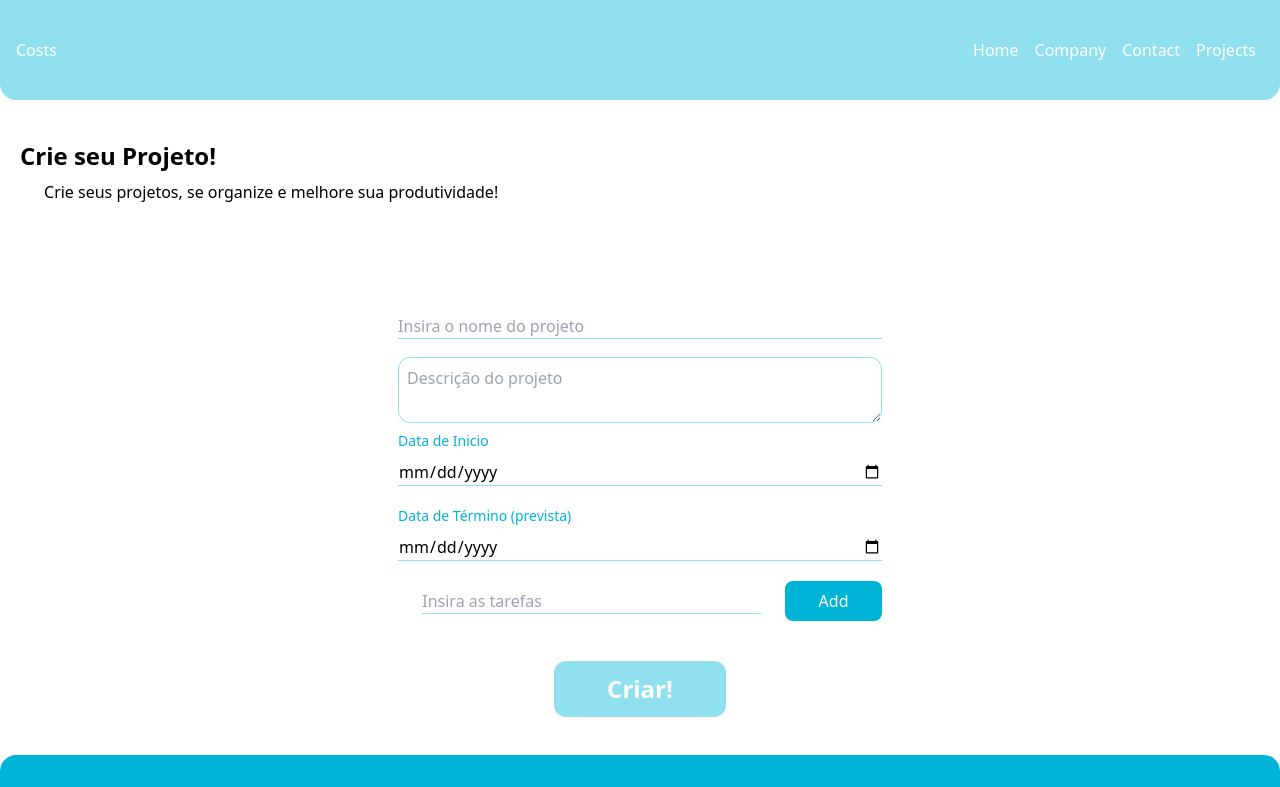
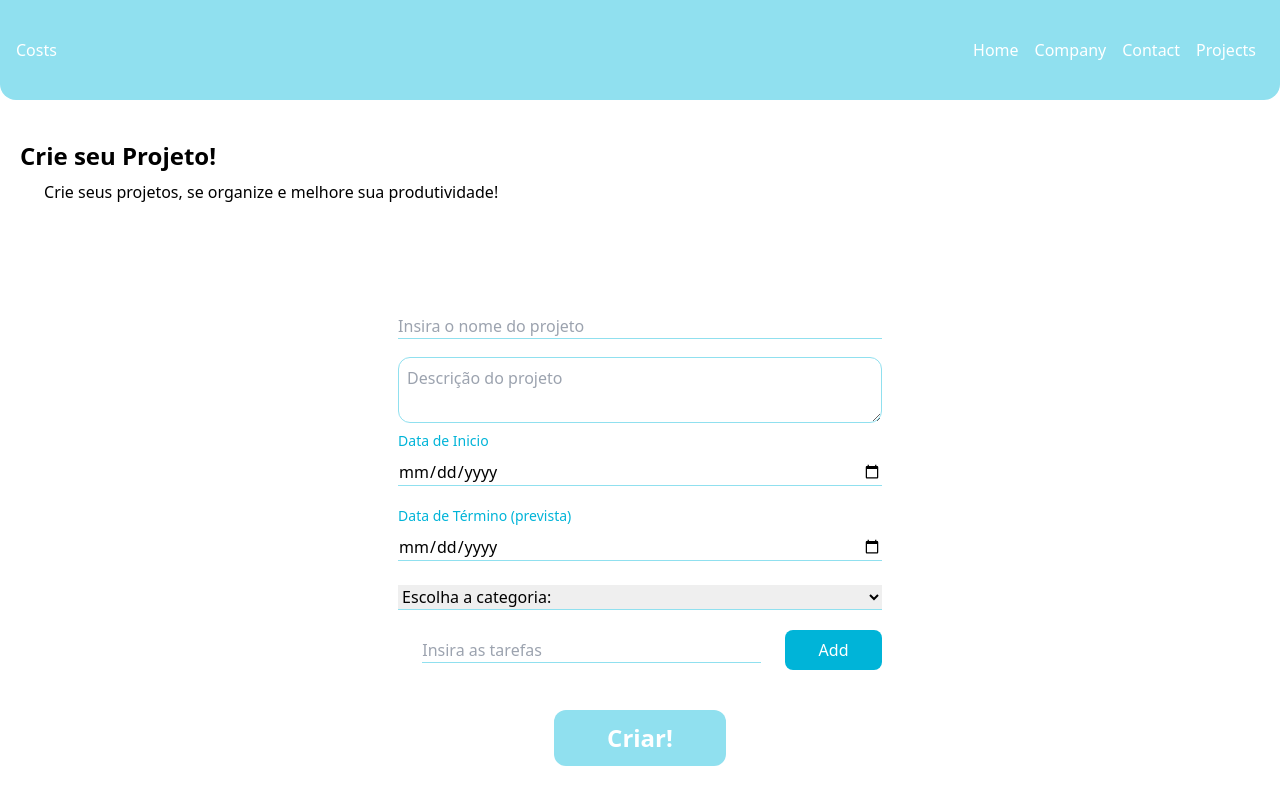
Before and after one commit to YannGabriel/TeskiFy, a React (Create React App) app: page /newproject in a window 1280 px wide. Shown: the top 787 px of the page. Built offline with nearby package versions, Linux system fonts and the light colour scheme.

Commit message:
create api file

```diff
--- /dev/null
+++ b/db.json
@@ -0,0 +1,21 @@
+{
+  "projects": [],
+  "categories": [
+    {
+      "id": 1,
+      "name": "Web Development"
+    },
+    {
+      "id": 2,
+      "name": "Data Base Development"
+    },
+    {
+      "id": 3,
+      "name": "Ui/Ux Development"
+    },
+    {
+      "id": 1,
+      "name": "Project Struture"
+    }
+  ]
+}
--- a/package.json
+++ b/package.json
@@ -23,6 +23,7 @@
   },
   "scripts": {
     "start": "react-scripts start",
+    "backend": "json-server --watch db.json --port 5000",
     "build": "react-scripts build",
     "test": "react-scripts test",
     "eject": "react-scripts eject"
--- a/src/Form/form.tsx
+++ b/src/Form/form.tsx
@@ -2,6 +2,7 @@
 import { useState } from "react";
 import { TiDelete } from "react-icons/ti";
 import { Input } from "./input";
+import { Select } from "./select";
 
 
 export const ProjectForm = () => {
@@ -24,6 +25,8 @@ export const ProjectForm = () => {
     setTasks((prevTasks) => prevTasks.filter((task) => task.id !== idToRemove)); // Filtra a tarefa com o idToRemove
   };
 
+  const [categories, setCategories] = useState([])
+
   return (
     <form className="mt-[5%] lg:w-[60%] lg:m-auto lg:mt-[5%] p-[3%]">
       <Input type="text" placeholder="Insira o nome do projeto" />
@@ -44,6 +47,10 @@ export const ProjectForm = () => {
         Data de Término (prevista)
       </span>
       <Input type="date" placeholder="Data de Término (prevista)" id="DateFinish" />
+
+      <Select
+      name="SelectContainer"
+      />
 
       <div className="MetasAdd flex w-[70%] m-auto mt-5">
         <Input
--- /dev/null
+++ b/src/Form/select.tsx
@@ -0,0 +1,12 @@
+
+interface SelectProps{
+  name: string
+}
+
+export const Select = ({name}: SelectProps) =>{
+  return(
+    <select name={name} id={name} className="border-0 border-b-[1px] border-lightBlue outline-none focus:border-darkBlue :border-b-[2px] block m-auto w-[70%] mt-6">
+    <option >Escolha a categoria: </option>
+  </select>
+  )
+}
```
